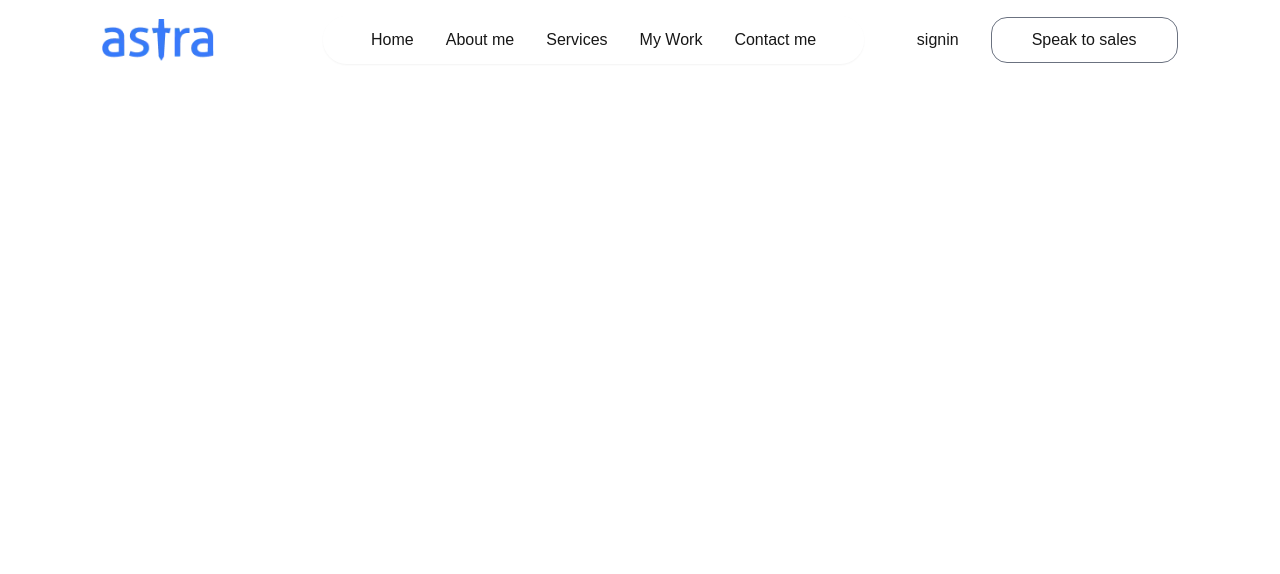
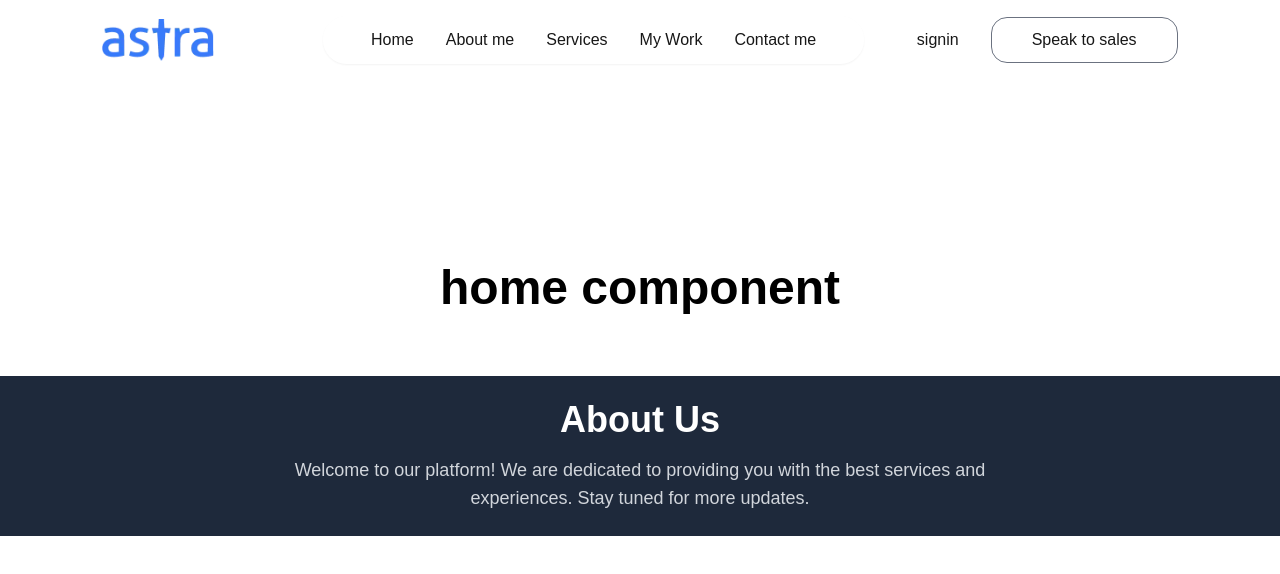
Before and after one commit to sujaykumar007/cyberprobe-X, a Next.js app: page / in a window 1280 px wide. Shown: the top 574 px of the page. Built offline with nearby package versions, Linux system fonts and the light colour scheme.

Commit message:
added structure of page

```diff
--- /dev/null
+++ b/app/components/About.tsx
@@ -0,0 +1,13 @@
+export const About = () => {
+    return (
+      <div className="w-full flex items-center justify-center bg-slate-800 text-white p-6">
+        <div className="max-w-3xl text-center">
+          <h1 className="text-4xl font-bold mb-4">About Us</h1>
+          <p className="text-lg text-gray-300">
+            Welcome to our platform! We are dedicated to providing you with the best
+            services and experiences. Stay tuned for more updates.
+          </p>
+        </div>
+      </div>
+    );
+  };
--- a/app/page.tsx
+++ b/app/page.tsx
@@ -1,8 +1,12 @@
+import { About } from "./components/About";
 
-
-export default function Home(){
-
-  return(
-    <div></div>
-  )
+export default function Home() {
+  return (
+    <div className="w-full min-h-screen flex flex-col items-center justify-center">
+      <div className="max-w-3xl text-center mb-12">
+        <h1 className="text-5xl font-bold mb-4 text-black">home component</h1>
+      </div>
+      <About />
+    </div>
+  );
 }
```
